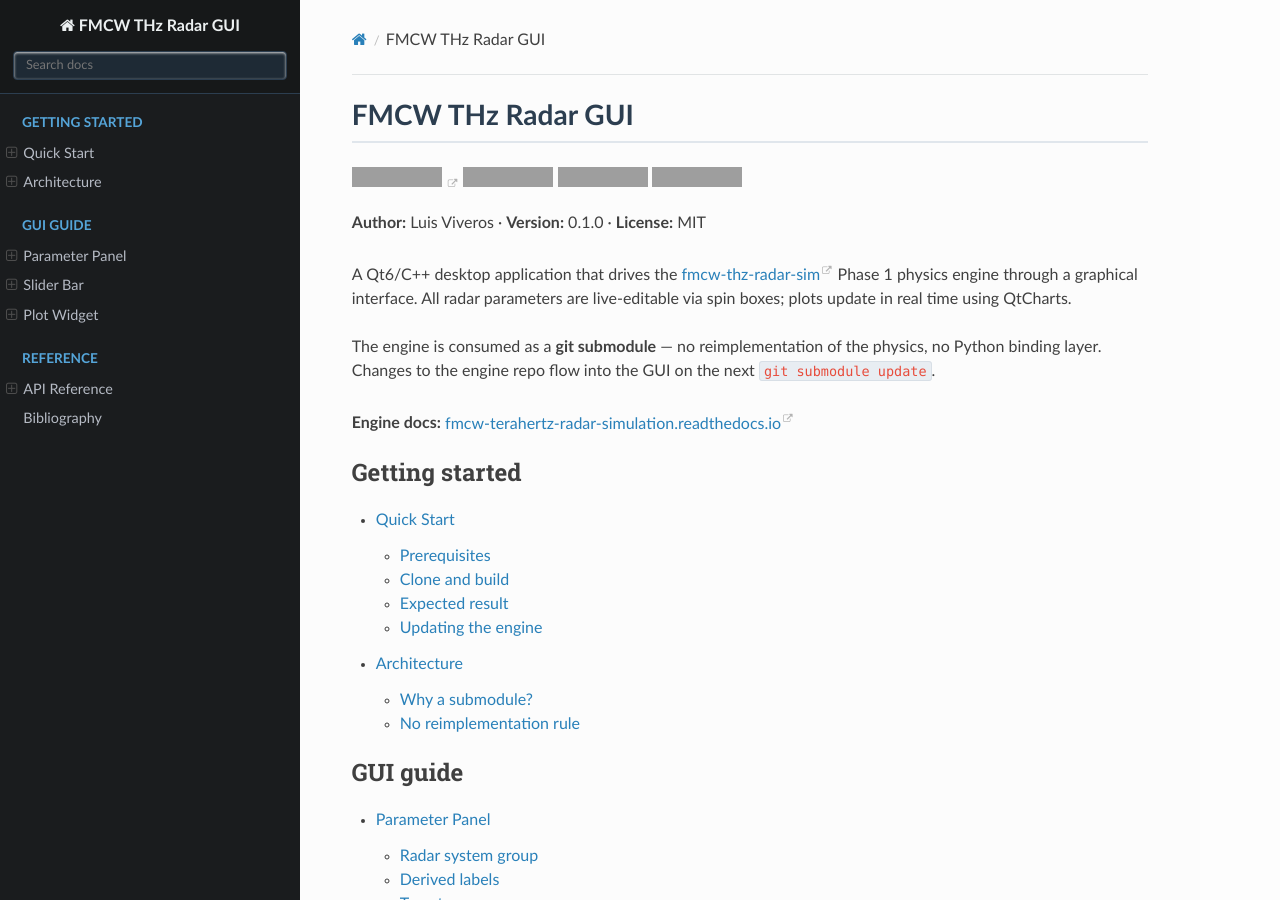
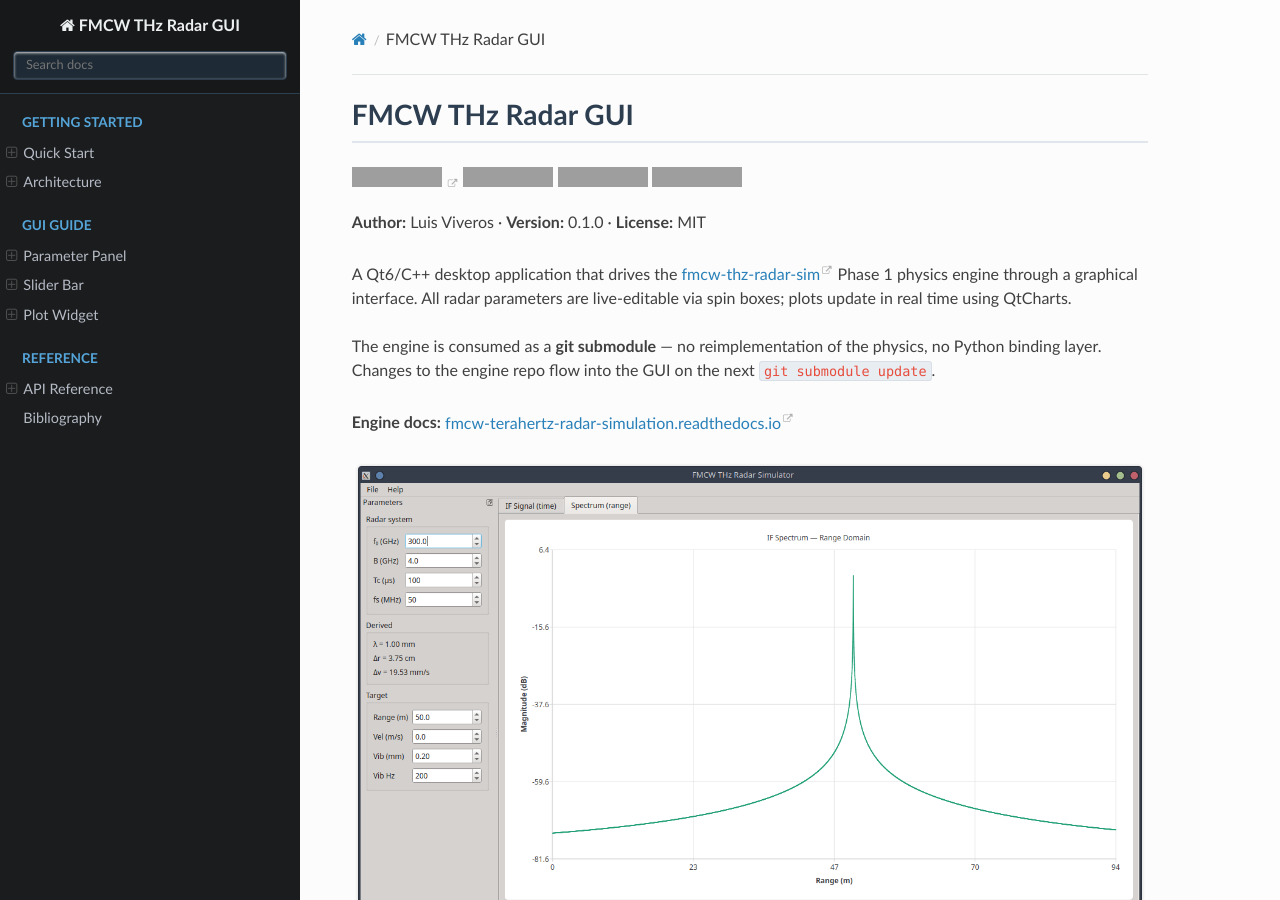
Before and after one commit to ldv-1000111/fmcw-thz-radar-gui, a Sphinx documentation site: the page built from docs/source/index.rst, in a window 1280 px wide and 900 px high. Built offline with Sphinx 7.4.7 and the Read the Docs theme 3.1.0, drawn with Linux system fonts in a browser that asks for light colours; grey boxes are pictures that could not be loaded.

Commit message:
docs: add GUI screenshot to README and RTD index page

```diff
--- a/docs/source/index.rst
+++ b/docs/source/index.rst
@@ -29,6 +29,11 @@ GUI on the next ``git submodule update``.
 
 **Engine docs:** `fmcw-terahertz-radar-simulation.readthedocs.io <https://fmcw-terahertz-radar-simulation.readthedocs.io>`_
 
+.. image:: _static/fmcw-gui_1.png
+   :alt: FMCW THz Radar Simulator — IF signal and range spectrum
+   :align: center
+   :width: 100%
+
 .. toctree::
    :maxdepth: 2
    :caption: Getting started
```
Also changed, not shown: README.md (+2 -0 lines), docs/source/_static/fmcw-gui_1.png (added).
